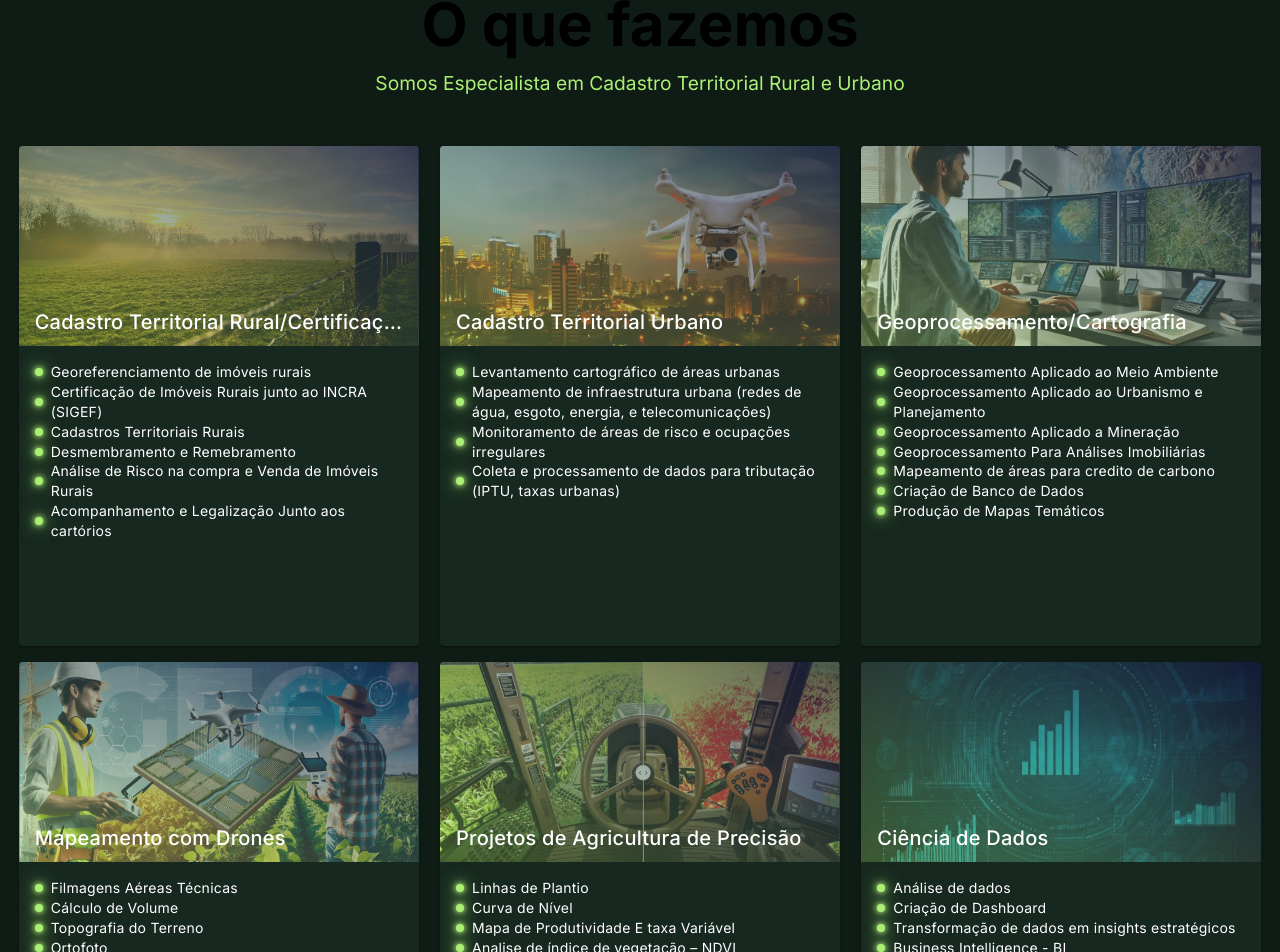
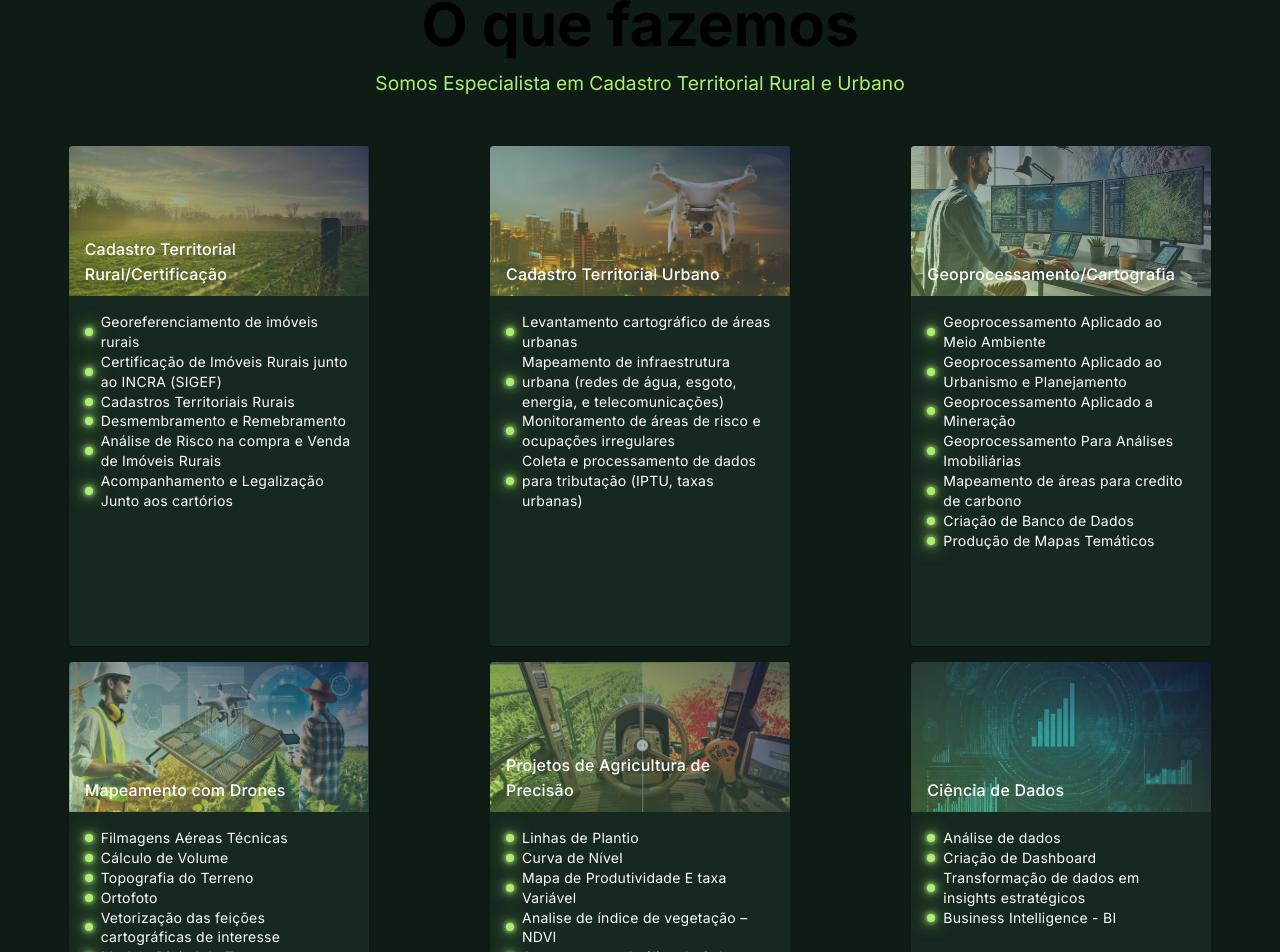
Before and after one commit to paaulorobson/ig-regulariza, a Nuxt app: page / in a window 1280 px wide. Shown: the part 1619-2571 px from the top of the page. Built offline with nearby package versions, Linux system fonts and the light colour scheme; no server answers.

Commit message:
refactor: ajustes responsividade

```diff
--- a/components/Services.vue
+++ b/components/Services.vue
@@ -7,17 +7,17 @@
         <v-card
           class="mx-auto card"
           width="400"
-          max-width="500"
+          max-width="300"
           height="500"
         >
           <v-img
             class="align-end text-white hover-zoom-image"
-            height="200"
+            height="150"
             gradient="to top right, rgba(172, 239, 117,.33), rgba(25,32,72,.7)"
             src="/images/cadastro-territorial-rural.png"
             cover
           >
-            <v-card-title>Cadastro Territorial Rural/Certificação</v-card-title>
+            <v-card-title class="card-title">Cadastro Territorial Rural/Certificação</v-card-title>
           </v-img>
           <v-card-text class="card-text">
             <div class="items"><span class="neon-bar"></span> Georeferenciamento de imóveis rurais</div>
@@ -32,17 +32,17 @@
         <v-card
           class="mx-auto card"
           width="400"
-          max-width="500"
+          max-width="300"
           height="500"
         >
           <v-img
             class="align-end text-white hover-zoom-image"
-            height="200"
+            height="150"
             gradient="to top right, rgba(172, 239, 117,.33), rgba(25,32,72,.7)"
             src="/images/cadastro-territorial-urbano.png"
             cover
           >
-            <v-card-title>Cadastro Territorial Urbano</v-card-title>
+            <v-card-title class="card-title">Cadastro Territorial Urbano</v-card-title>
           </v-img>
           <v-card-text class="card-text">
             <div class="items"><span class="neon-bar"></span> Levantamento cartográfico de áreas urbanas</div>
@@ -55,17 +55,17 @@
         <v-card
           class="mx-auto card"
           width="400"
-          max-width="500"
+          max-width="300"
           height="500"
         >
           <v-img
             class="align-end text-white hover-zoom-image"
-            height="200"
+            height="150"
             gradient="to top right, rgba(172, 239, 117,.33), rgba(25,32,72,.7)"
             src="/images/geoprocessamento.jpeg"
             cover
           >
-            <v-card-title>Geoprocessamento/Cartografia</v-card-title>
+            <v-card-title class="card-title">Geoprocessamento/Cartografia</v-card-title>
           </v-img>
           <v-card-text class="card-text">
             <div class="items"><span class="neon-bar"></span> Geoprocessamento Aplicado ao Meio Ambiente</div>
@@ -81,17 +81,17 @@
         <v-card
           class="mx-auto card"
           width="400"
-          max-width="500"
+          max-width="300"
           height="500"
         >
           <v-img
             class="align-end text-white hover-zoom-image"
-            height="200"
+            height="150"
             gradient="to top right, rgba(172, 239, 117,.33), rgba(25,32,72,.7)"
             src="/images/mapeamento-drones.png"
             cover
           >
-            <v-card-title>Mapeamento com Drones</v-card-title>
+            <v-card-title class="card-title">Mapeamento com Drones</v-card-title>
           </v-img>
           <v-card-text class="card-text">
             <div class="items"><span class="neon-bar"></span> Filmagens Aéreas Técnicas</div>
@@ -107,17 +107,17 @@
         <v-card
           class="mx-auto card"
           width="400"
-          max-width="500"
+          max-width="300"
           height="500"
         >
           <v-img
             class="align-end text-white hover-zoom-image"
-            height="200"
+            height="150"
             gradient="to top right, rgba(172, 239, 117,.33), rgba(25,32,72,.7)"
             src="/images/agricultura-precisao.png"
             cover
           >
-            <v-card-title>Projetos de Agricultura de Precisão</v-card-title>
+            <v-card-title class="card-title">Projetos de Agricultura de Precisão</v-card-title>
           </v-img>
           <v-card-text class="card-text">
             <div class="items"><span class="neon-bar"></span> Linhas de Plantio</div>
@@ -131,17 +131,17 @@
         <v-card
           class="mx-auto card"
           width="400"
-          max-width="500"
+          max-width="300"
           height="500"
         >
           <v-img
             class="align-end text-white hover-zoom-image"
-            height="200"
+            height="150"
             gradient="to top right, rgba(172, 239, 117,.33), rgba(25,32,72,.7)"
             src="/images/dados.jpg"
             cover
           >
-            <v-card-title>Ciência de Dados</v-card-title>
+            <v-card-title class="card-title">Ciência de Dados</v-card-title>
           </v-img>
           <v-card-text class="card-text">
             <div class="items"><span class="neon-bar"></span> Análise de dados</div>
@@ -192,6 +192,11 @@
 
 .card:hover .hover-zoom-image {
   transform: scale(1.1);
+}
+
+.card-title {
+  font-size: 1rem;
+  text-wrap: inherit;
 }
 
 .card-text {
```
